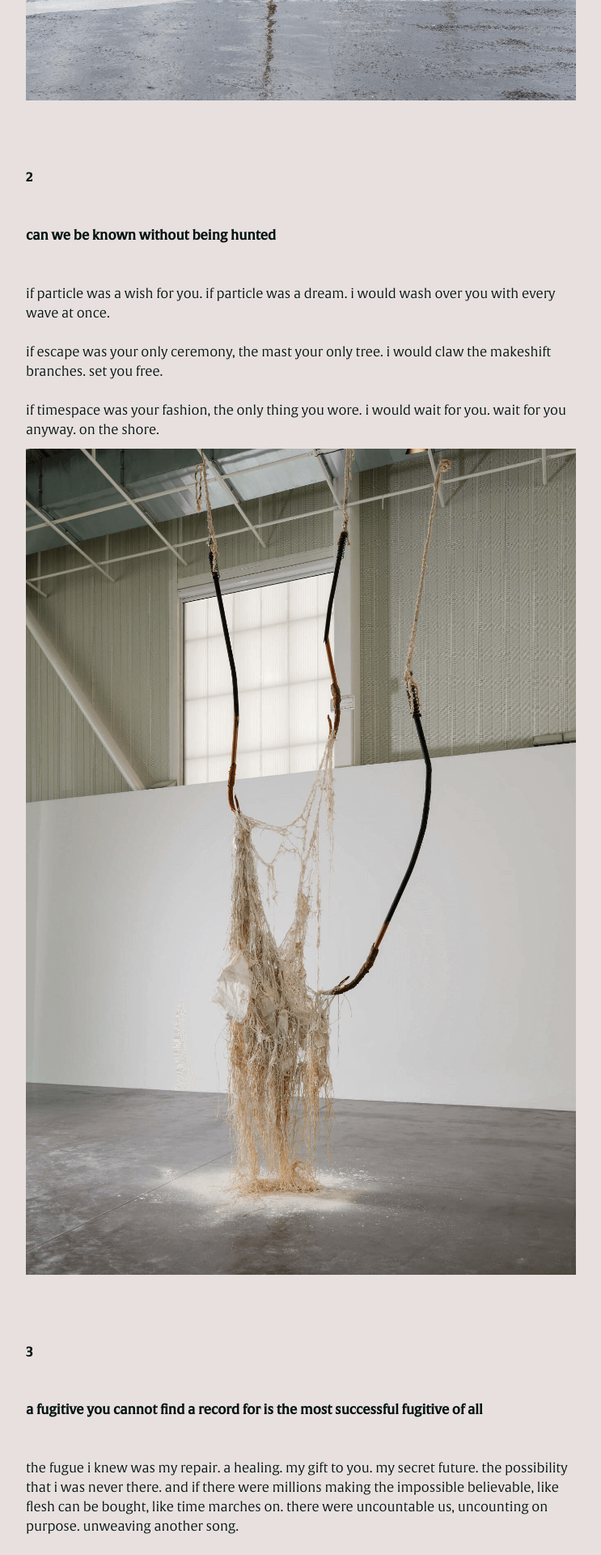
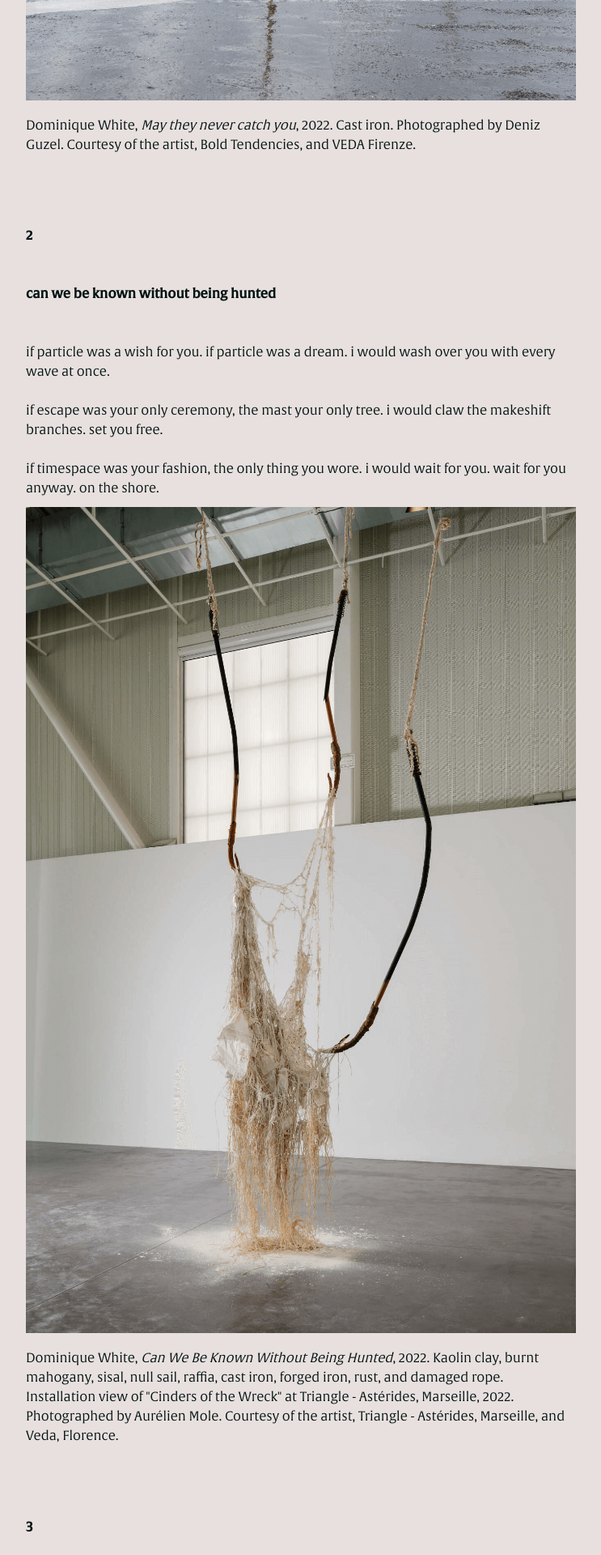
Before and after one commit to lizetteayala1211/jupiter-mag, a Next.js app: page /issue/2/article/alexis in a window 1280 px wide. Shown: the part 2880-4800 px from the top of the page at 81% size, without its empty margins (268-1011 px from the left). Built offline with nearby package versions, Linux system fonts and the light colour scheme; a web font is replaced by a local one.

Commit message:
fix copy

```diff
--- a/src/app/issue/2/Colophon.tsx
+++ b/src/app/issue/2/Colophon.tsx
@@ -33,6 +33,7 @@ export function Colophon() {
             Binion, Alexis Pauline Gumbs, Zoë Hopkins, isra rene, Rohan Ayinde,
             Daria S. Harper, and Camille Bacon
           </p>
+          <MediumGuy />
         </ColophonColumn>
 
         <ColophonColumn>
@@ -55,7 +56,10 @@ export function Colophon() {
           <p>Derek Harper</p>
           <MediumGuy />
           <p>
-          Finally, we thank and we praise our families (both enfleshed and beyond, both chosen and of origin), our ancestors and our spirit guides, who have offered us the immeasurable velocity, direction, and foresight needed to bring Jupiter to this side of the horizon.
+            Finally, we thank and we praise our families (both enfleshed and
+            beyond, both chosen and of origin), our ancestors and our spirit
+            guides, who have offered us the immeasurable velocity, direction,
+            and foresight needed to bring Jupiter to this side of the horizon.
           </p>
         </ColophonColumn>
       </ColophonContainer>
--- a/src/app/issue/2/article/alexis/page.tsx
+++ b/src/app/issue/2/article/alexis/page.tsx
@@ -1,7 +1,7 @@
 "use client"
 
 import { ArticleBase } from "@/components"
-import { HugeGuy } from "@/utils/layout"
+import { CaptionContainer, HugeGuy } from "@/utils/layout"
 
 import { issue2Metadata } from ".."
 import { ArticleContainer, ArticleImage } from "../../styled"
@@ -156,7 +156,11 @@ function Article() {
       </p>
 
       <ArticleImage alt="Harpoons dug into the sand at shore" src={alexis1} />
-
+      <CaptionContainer>
+        Dominique White, <i>May they never catch you</i>, 2022. Cast iron.
+        Photographed by Deniz Guzel. Courtesy of the artist, Bold Tendencies,
+        and VEDA Firenze.
+      </CaptionContainer>
       <HugeGuy />
 
       <p>
@@ -183,6 +187,14 @@ function Article() {
       </p>
 
       <ArticleImage src={alexis2} alt="Art installation" />
+      <CaptionContainer>
+        Dominique White, <i>Can We Be Known Without Being Hunted</i>, 2022.
+        Kaolin clay, burnt mahogany, sisal, null sail, raffia, cast iron, forged
+        iron, rust, and damaged rope. Installation view of &quot;Cinders of the
+        Wreck&quot; at Triangle - Astérides, Marseille, 2022. Photographed by
+        Aurélien Mole. Courtesy of the artist, Triangle - Astérides, Marseille,
+        and Veda, Florence.
+      </CaptionContainer>
 
       <HugeGuy />
 
@@ -218,6 +230,16 @@ function Article() {
       <p>i prevail when you don&apos;t need to imagine me.</p>
 
       <ArticleImage src={alexis3} alt="Art installation" />
+      <CaptionContainer>
+        Dominique White,{" "}
+        <i>
+          A fugitive you cannot find a record for is the most successful
+          fugitive of all
+        </i>
+        , 2021. Mahogany and cast iron. Installation view of “Hydra Decapita” at
+        VEDA, Florence. Photographed by Flavio Pescatori. Courtesy of the artist
+        and VEDA, Florence.
+      </CaptionContainer>
 
       <HugeGuy />
 
--- a/src/app/issue/2/article/isra/page.tsx
+++ b/src/app/issue/2/article/isra/page.tsx
@@ -46,8 +46,9 @@ function Article() {
         alt="Image saved by author at W Cullerton St & S Halsted St, January 30, 2024, 4:17pm."
       />
       <CaptionContainer>
-        Image saved by author at W Cullerton St & S Halsted St, January 30,
-        2024, 4:17pm.
+        image saved by author at <br />
+        W Cullerton St & S Halsted St, <br />
+        january 30; 4:17pm
       </CaptionContainer>
       <p style={{ lineHeight: "32px" }}>
         Lately, I&apos;ve made it a point to take wide-eyed walks from my
--- a/src/app/issue/2/article/legacy-jesus-stella/page.tsx
+++ b/src/app/issue/2/article/legacy-jesus-stella/page.tsx
@@ -39,8 +39,8 @@ function Article() {
   return (
     <ArticleContainer>
       <p>
-        Below, <a href="https://www.legacyrussell.com/">Legacy Russell</a>,
-        <a href="https://www.jesushilario.com/">Jesús Hilaro-Reyes</a> and
+        Below, <a href="https://www.legacyrussell.com/">Legacy Russell</a>,{" "}
+        <a href="https://www.jesushilario.com/">Jesús Hilaro-Reyes</a> and{" "}
         <a href="https://www.stellaraebinion.com">Stella Rae Binion</a> are in
         conversation on the topic of Drexciya, devotion, and repair. This
         interview has been edited for length and poeticism.{" "}
```
